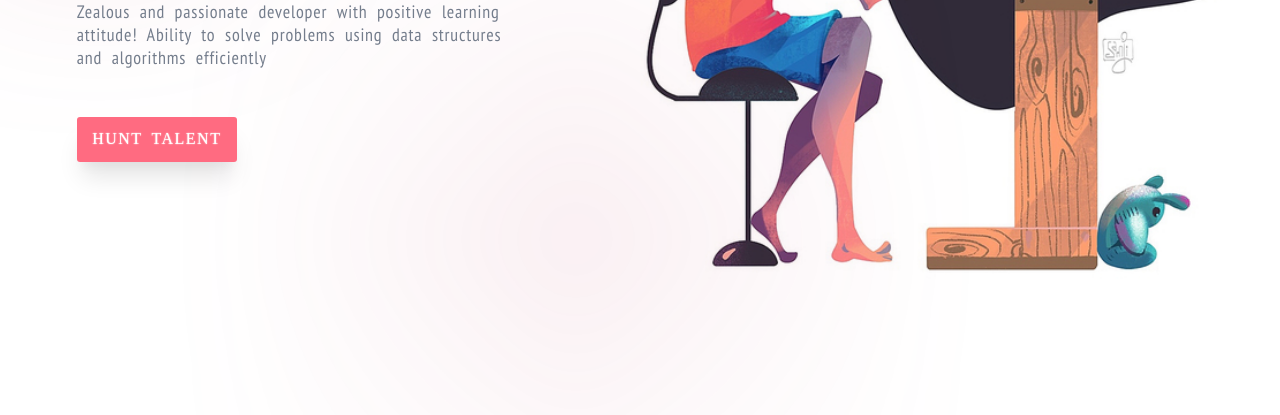
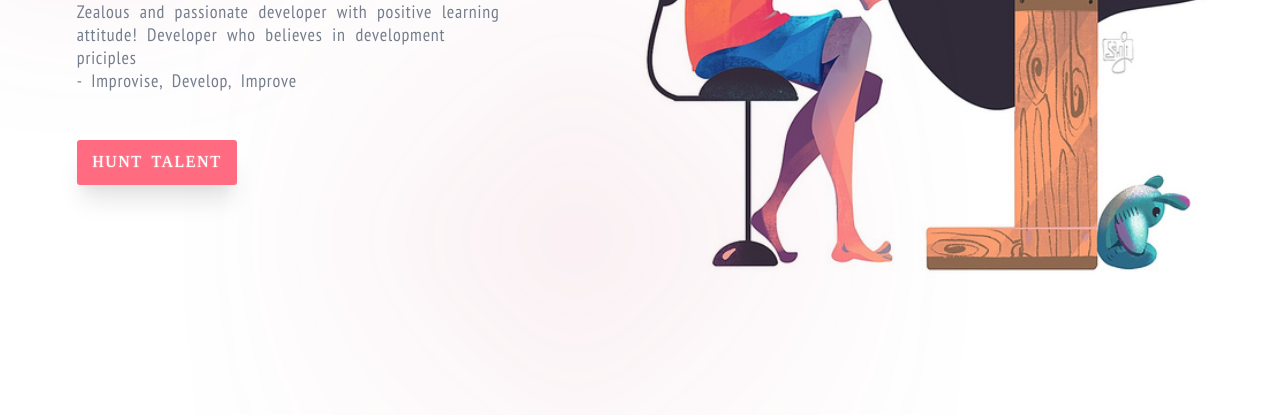
Before and after one commit to arun496/apnafolio, a plain HTML site: page index.html in a window 1280 px wide. Shown: the part 385-800 px from the top of the page. Drawn offline with Linux system fonts and the light colour scheme; a web font is replaced by a local one.

Commit message:
content changes

```diff
--- a/index.html
+++ b/index.html
@@ -21,7 +21,7 @@
             </div>
             <div class="personal-info-container">
                 <div class="name-container">Hy! my name's <p class="name">ARUN M &lt;Developer/&gt;</p></div>
-                <div class="about-container">Zealous and passionate developer with positive learning attitude! Ability to solve problems using data structures and algorithms efficiently</div>
+                <div class="about-container">Zealous and passionate developer with positive learning attitude! Developer who believes in development priciples <br>- Improvise, Develop, Improve</div>
                 <div class="hunt-btn-container"><input type="button" class="hunt-btn" value="HUNT TALENT"/></div>
             </div>
         </div>
```
